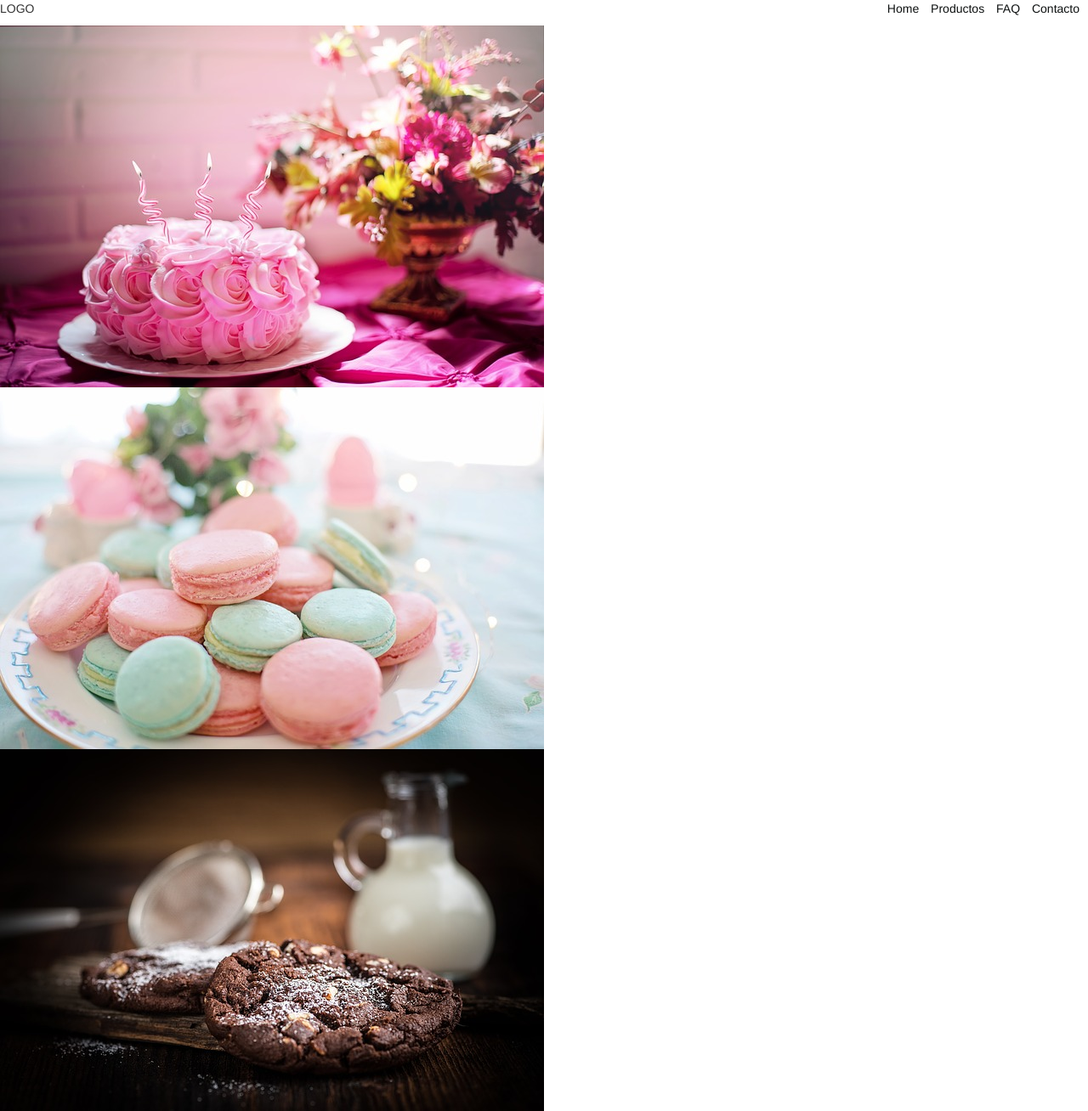
After one commit to mar-p98/Proyecto, a PHP site: page / in a window 1280 px wide. The commit adds this page. Shown: the whole page at 85% size. Run offline with PHP 8.4, Linux system fonts and the light colour scheme.

Commit message:
Archivos del home incompletos, imagenes, sintaxis en preguntas frecuentes

```diff
--- a/css/estilo.css
+++ b/css/estilo.css
@@ -2,3 +2,5 @@
   margin: 0;
   padding: 0;
   box-sizing: border-box;
+
+}
--- /dev/null
+++ b/css/main.css
@@ -0,0 +1,24 @@
+#menu ul{
+    list-style-type: none;
+    text-align: right;
+ }
+
+ #menu li{
+    display: inline;
+    text-align: center;
+    margin: 0 10px 0 0;
+ }
+
+ #menu li a {
+    color: rgb(14, 17, 17);
+    text-decoration: none;
+}
+
+.menuPrincipal:hover {
+
+    text-decoration: underline;
+}
+
+#logo {
+    float: left;
+}
--- /dev/null
+++ b/index.html
@@ -0,0 +1,58 @@
+<!DOCTYPE html>
+<html lang="en">
+
+<head>
+  <meta charset="UTF-8">
+  <meta name="viewport" content="width=device-width, initial-scale=1.0">
+  <meta http-equiv="X-UA-Compatible" content="ie=edge">
+  <link rel="stylesheet" href="css/main.css">
+  <link rel="stylesheet" href="https://maxcdn.bootstrapcdn.com/bootstrap/3.4.0/css/bootstrap.min.css">
+  <title>Home</title>
+</head>
+
+<body>
+
+  <header>
+    <p id="logo">LOGO</p>
+    <div id="menu">
+      <ul>
+        <li class="menuPrincipal">
+          <a href="#">Home</a>
+        </li>
+        <li class="menuPrincipal">
+          <a href="#">Productos</a>
+        </li>
+        <li class="menuPrincipal">
+          <a href="#">FAQ</a>
+        </li>
+        <li class="menuPrincipal">
+          <a href="#">Contacto</a>
+        </li>
+      </ul>
+    </div>
+  </header>
+
+  <main>
+
+    <div id"CarouselExampleSlideOny" class="carousel slide" data-ride="carousel">
+      <div class="carousel-inner">
+        <div class="carousel-item active">
+            <img class="d-blockw-100" src="img/fotoCake.jpg" alt="Firts slide">
+        </div>
+          <div class="carousel-item">
+            <img class="d-blockw-100" src="img/Macarons2.jpg" alt="Second slide">
+         </div>
+          <div class="carousel-item">
+              <img class="d-blockw-100" src="img/fotoCookie.jpg" alt="third slide">
+          </div>
+      </div>
+
+  </main>
+
+  <script src="https://unpkg.com/ionicons@4.5.10-0/dist/ionicons.js"></script>
+  <script src="https://code.jquery.com/jquery-3.3.1.slim.min.js" integrity="sha384-q8i/X+965DzO0rT7abK41JStQIAqVgRVzpbzo5smXKp4YfRvH+8abtTE1Pi6jizo" crossorigin="anonymous"></script>
+  <script src="https://cdnjs.cloudflare.com/ajax/libs/popper.js/1.14.7/umd/popper.min.js" integrity="sha384-UO2eT0CpHqdSJQ6hJty5KVphtPhzWj9WO1clHTMGa3JDZwrnQq4sF86dIHNDz0W1" crossorigin="anonymous"></script>
+  <script src="https://stackpath.bootstrapcdn.com/bootstrap/4.3.1/js/bootstrap.min.js" integrity="sha384-JjSmVgyd0p3pXB1rRibZUAYoIIy6OrQ6VrjIEaFf/nJGzIxFDsf4x0xIM+B07jRM" crossorigin="anonymous"></script>
+</body>
+
+</html>
--- a/preguntas_frecuentes.html
+++ b/preguntas_frecuentes.html
@@ -88,6 +88,6 @@ Comunícate por teléfono o mensaje al [....] y haremos lo posible por ayudarte.
   <script src="https://unpkg.com/ionicons@4.5.10-0/dist/ionicons.js"></script>
   <script src="https://code.jquery.com/jquery-3.3.1.slim.min.js" integrity="sha384-q8i/X+965DzO0rT7abK41JStQIAqVgRVzpbzo5smXKp4YfRvH+8abtTE1Pi6jizo" crossorigin="anonymous"></script>
   <script src="https://cdnjs.cloudflare.com/ajax/libs/popper.js/1.14.7/umd/popper.min.js" integrity="sha384-UO2eT0CpHqdSJQ6hJty5KVphtPhzWj9WO1clHTMGa3JDZwrnQq4sF86dIHNDz0W1" crossorigin="anonymous"></script>
-  <script src="https://stackpath.bootstrapcdn
+  <script src="https://stackpath.bootstrapcdn.com/bootstrap/4.3.1/js/bootstrap.min.js" integrity="sha384-JjSmVgyd0p3pXB1rRibZUAYoIIy6OrQ6VrjIEaFf/nJGzIxFDsf4x0xIM+B07jRM" crossorigin="anonymous"></script>
   </body>
 </html>
```
Also changed, not shown: img/Macarons.jpg (added), img/Macarons2.jpg (added), img/fotoCake.jpg (added), img/fotoCookie.jpg (added).
